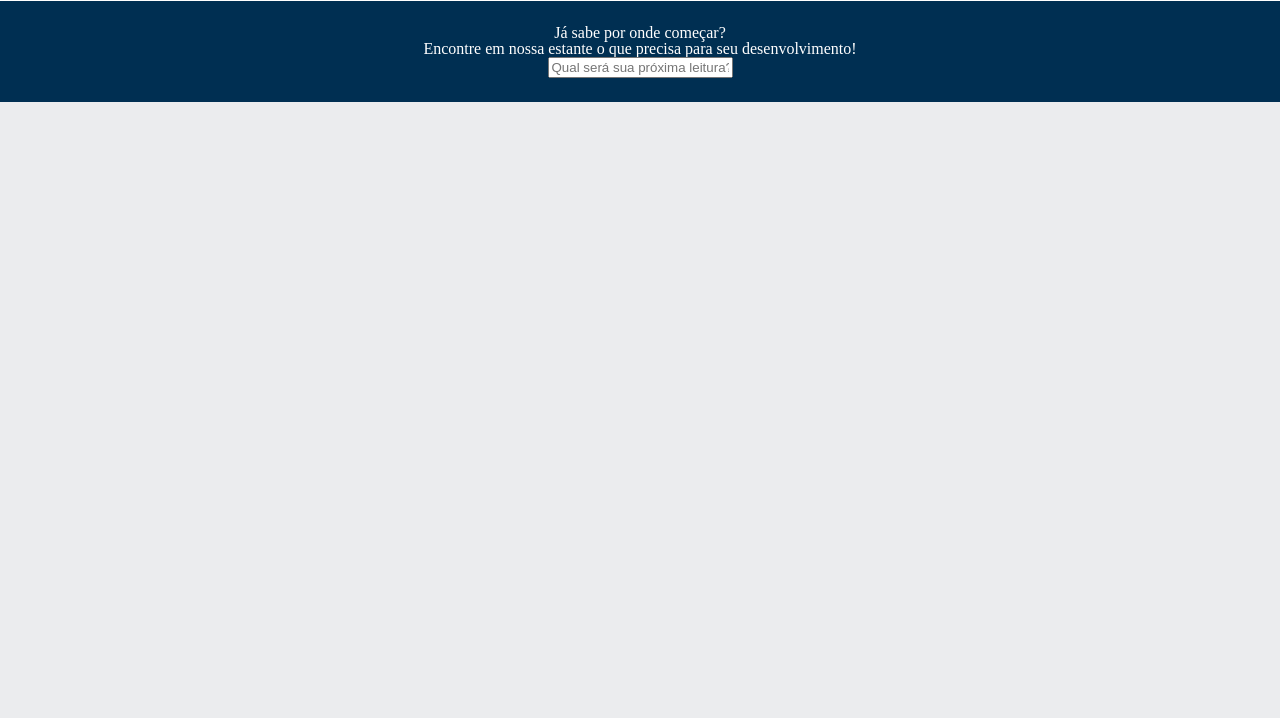
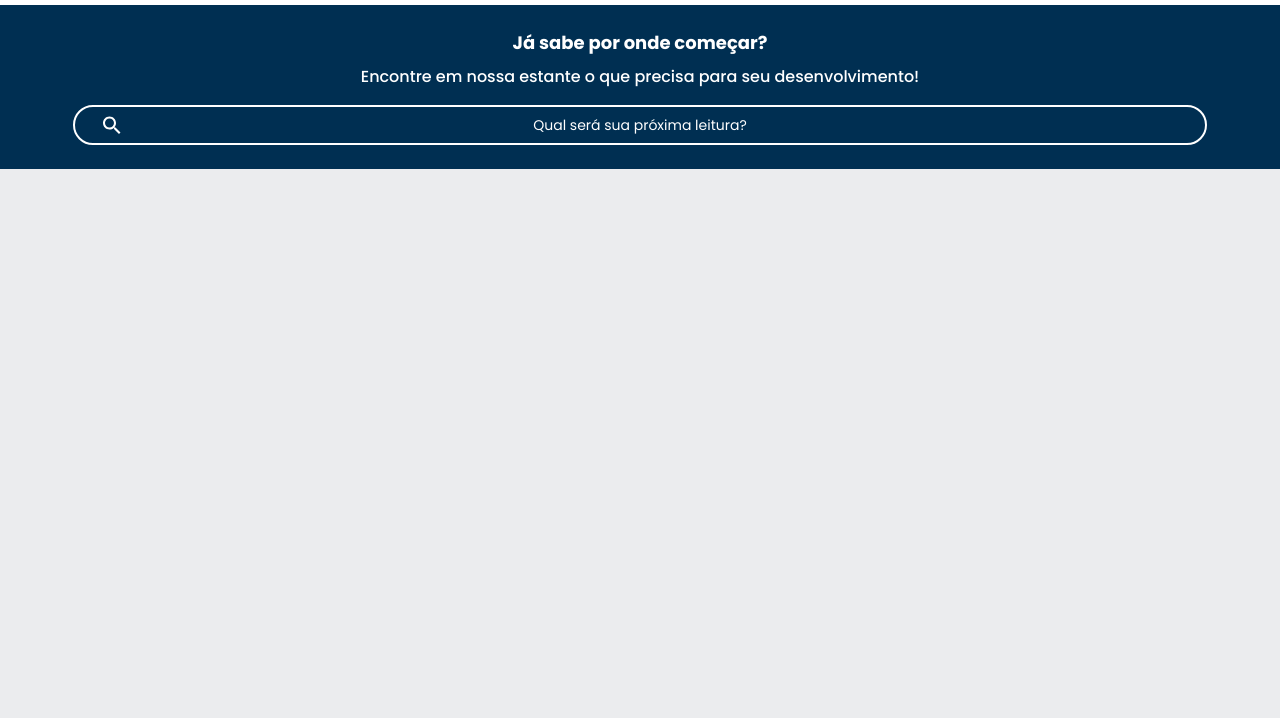
Before and after one commit to brunocmnz/alurabooks, a plain HTML site: page index.html in a window 1280 px wide. Shown: the part 82-800 px from the top of the page. Drawn offline with Linux system fonts and the light colour scheme.

Commit message:
creating-banner

```diff
--- a/index.html
+++ b/index.html
@@ -6,6 +6,9 @@
     <meta name="viewport" content="width=device-width, initial-scale=1.0">
     <link rel="stylesheet" href="styles/reset.css">
     <link rel="stylesheet" href="styles.css">
+    <link rel="preconnect" href="https://fonts.googleapis.com">
+    <link rel="preconnect" href="https://fonts.gstatic.com" crossorigin>
+    <link href="https://fonts.googleapis.com/css2?family=Poppins:wght@400;500;700&display=swap" rel="stylesheet">
     <title>AluraBooks</title>
 </head>
 
@@ -28,7 +31,7 @@
     <section class="banner">
         <h2 class="banner__titulo">Já sabe por onde começar?</h2>
         <p class="banner__texto">Encontre em nossa estante o que precisa para seu desenvolvimento!</p>
-        <input type="text" placeholder="Qual será sua próxima leitura?">
+        <input type="text" placeholder="Qual será sua próxima leitura?" class="banner__pesquisa">
     </section>
 
 </body>
--- a/styles.css
+++ b/styles.css
@@ -5,11 +5,16 @@
     --branco: #FFFFFF;
     --fundo: #EBECEE;
     --azul-degrade: linear-gradient(0deg, #002F52 0%, #002F52 100%);
+
+    --fonte-primaria: normal 400 16px "Poppins", sans-serif;
+    --fonte-primaria-medium: normal 500 16px "Poppins", sans-serif;
+    --fonte-primaria-bold: normal 700 16px "Poppins", sans-serif;
 }
 
 body {
     color: var(--branco);
     background-color: var(--fundo);
+    font: var(--fonte-primaria);
 }
 
 .cabecalho {
--- a/styles/banner.css
+++ b/styles/banner.css
@@ -5,3 +5,30 @@
     text-align: center;
     padding: 1.5em;
 }
+
+.banner__titulo{
+    font: var(--fonte-primaria-bold);
+    font-size: 18px;
+}
+
+.banner__texto{
+    padding: .5em 1em 1em 1em;
+    font: var(--fonte-primaria-medium);
+}
+
+.banner__pesquisa{
+    background-color: transparent;
+    border: 2px solid var(--branco);
+    border-radius: 24px;
+    padding: .8em;
+    text-align: center;
+    width: 90%;
+}
+
+.banner__pesquisa::placeholder{
+    color: var(--branco);
+    font: var(--fonte-primaria);
+    font-size: 14px;
+    background: url(../img/Lupa.svg) no-repeat;
+    background-position: 1em;
+}
```
Also changed, not shown: img/Lupa.svg (added).
